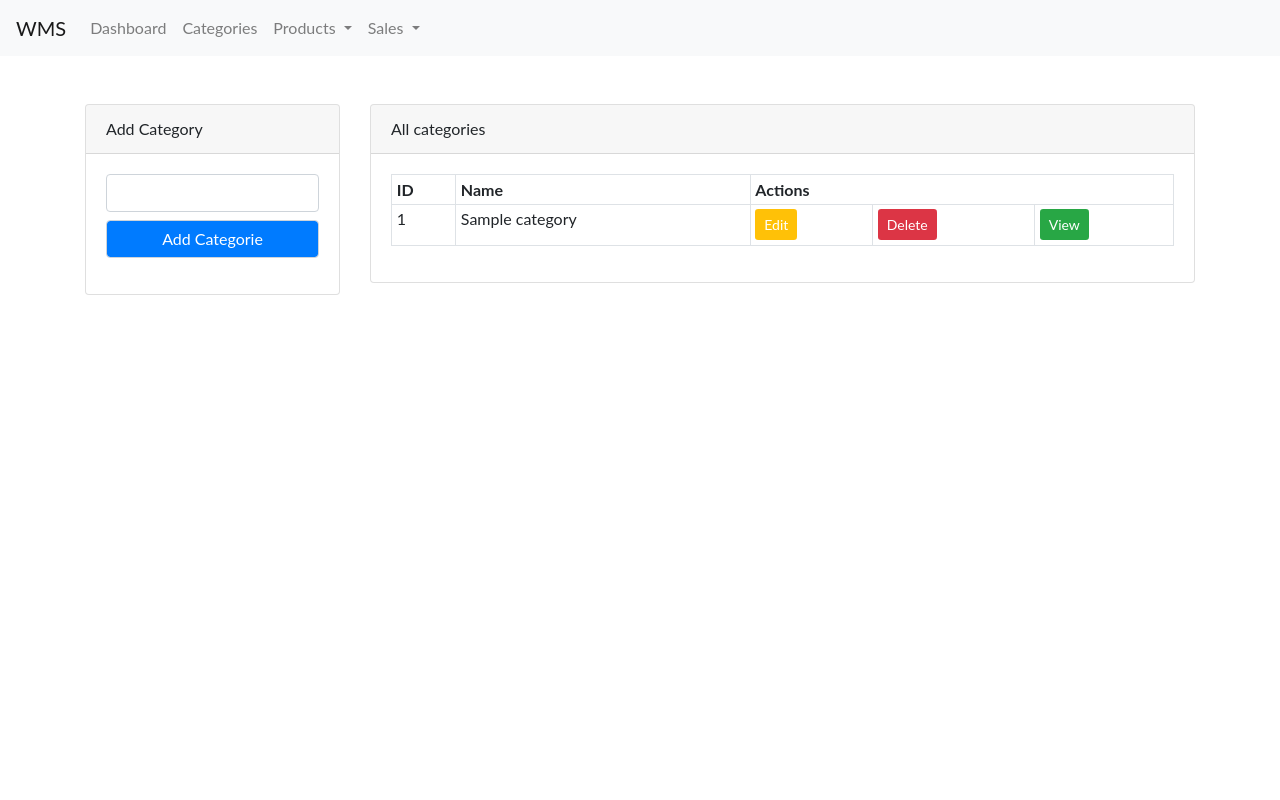
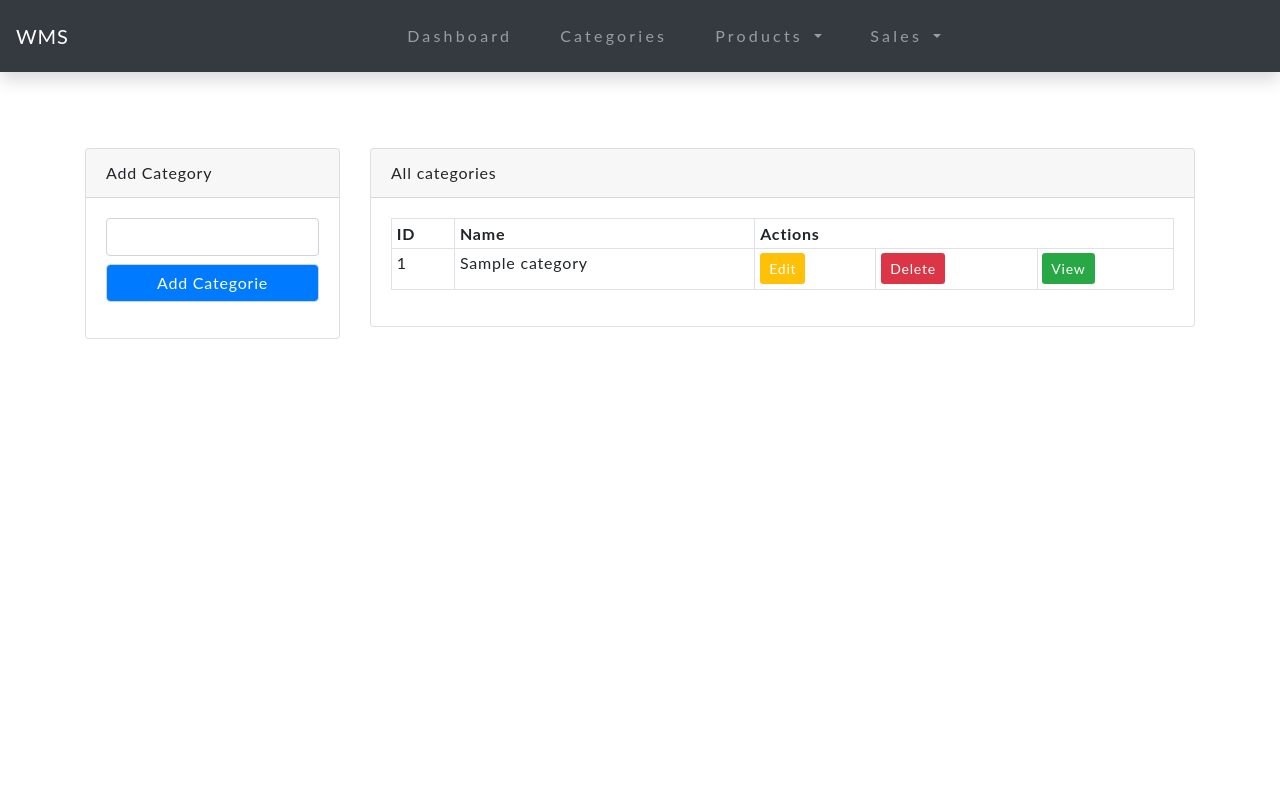
Before and after one commit to akshay2739/Aatmnirbhar-A-team, a PHP site: page /categories.php in a window 1280 px wide. Run offline with PHP 8.4, Linux system fonts and the light colour scheme; the visitor is signed in with stand-in values (Sample User, id 1); tables that the repository leaves empty hold one stand-in row (values such as "Sample post").

Commit message:
navbar-dark

```diff
--- a/categories.php
+++ b/categories.php
@@ -24,7 +24,7 @@ $res = $conn -> query($sql);
         <div class="row">
             <div class="col-lg-3 col-sm-12 pt-5">
                 <div class="card">
-                    <div class="card-header w-100">
+                    <div class="card-header">
                         Add Category
                     </div>
                     <div class="card-body">
@@ -34,9 +34,8 @@ $res = $conn -> query($sql);
                         </form>
                     </div>
                 </div>
+            </div>
 
-
-            </div>
             <div class="col-lg-9 col-sm-12  pt-5">
                 <div class="card">
                     <div class="card-header">
--- a/include/database.php
+++ b/include/database.php
@@ -1,6 +1,6 @@
 <?php
 
-    $conn=mysqli_connect("localhost","root","","wms_db");
+    $conn=mysqli_connect("localhost","root","","warehouse");
     if(mysqli_connect_error())
     {
         die('connect_error('.mysqli_connect_errno().')'.mysqli_connect_error());
--- a/include/header.php
+++ b/include/header.php
@@ -1,29 +1,35 @@
 <?php
     require_once('bootstrap.php');
 ?>
+<style>
 
-<!DOCTYPE html>
-<html lang="en">
-<head>
-    <meta charset="UTF-8">
-    <meta name="viewport" content="width=device-width, initial-scale=1.0">
-    <title>Document</title>
-</head>
-<body>
-<nav class="navbar navbar-expand-lg navbar-light bg-light">
-  <a class="navbar-brand" href="#">WMS</a>
+/* @import url('https://fonts.googleapis.com/css2?family=Bebas+Neue&display=swap'); */
+*{
+  /* font-family: 'Bebas neue', sans-serif; */
+  letter-spacing:.05rem
+}
+
+.navbar ul li a
+{
+  letter-spacing: .2rem !important;
+  /* font-weight:bold; */
+}
+</style>
+
+<nav class="navbar shadow fixed-top navbar-expand-lg navbar-dark bg-dark py-3">
+  <a class="navbar-brand" href="index.php">WMS</a>
   <button class="navbar-toggler" type="button" data-toggle="collapse" data-target="#navbarNavDropdown" aria-controls="navbarNavDropdown" aria-expanded="false" aria-label="Toggle navigation">
     <span class="navbar-toggler-icon"></span>
   </button>
   <div class="collapse navbar-collapse" id="navbarNavDropdown">
-    <ul class="navbar-nav">
-      <li class="nav-item ">
+    <ul class="navbar-nav m-auto">
+      <li class="nav-item px-3">
         <a class="nav-link" href="index.php">Dashboard</a>
       </li>
-      <li class="nav-item">
+      <li class="nav-item px-3">
         <a class="nav-link" href="categories.php">Categories</a>
       </li>
-      <li class="nav-item dropdown">
+      <li class="nav-item dropdown px-3">
         <a class="nav-link dropdown-toggle" href="#" id="navbarDropdownMenuLink" role="button" data-toggle="dropdown" aria-haspopup="true" aria-expanded="false">
           Products
         </a>
@@ -32,7 +38,7 @@
           <a class="dropdown-item" href="manageProducts.php">Manage Product</a>
         </div>
       </li>
-      <li class="nav-item dropdown">
+      <li class="nav-item dropdown px-3">
         <a class="nav-link dropdown-toggle" href="#" id="navbarDropdownMenuLink" role="button" data-toggle="dropdown" aria-haspopup="true" aria-expanded="false">
           Sales
         </a>
@@ -45,5 +51,5 @@
     </ul>
   </div>
 </nav>
-</body>
-</html>
+
+<div class="top-offset" style="height:100px"></div>
```
Also changed, not shown: login.php (+7 -0 lines).
